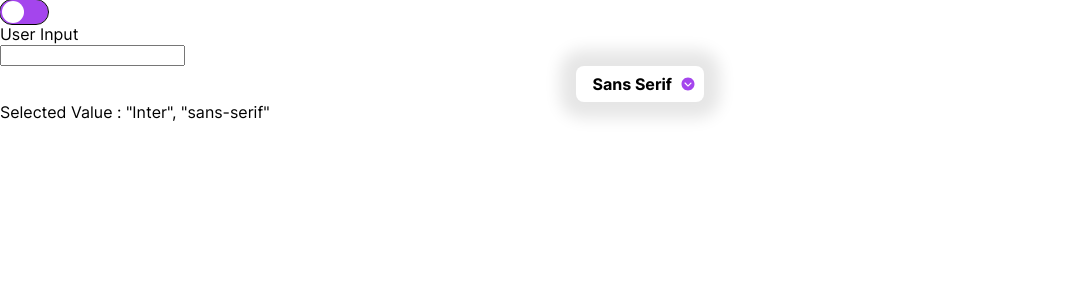
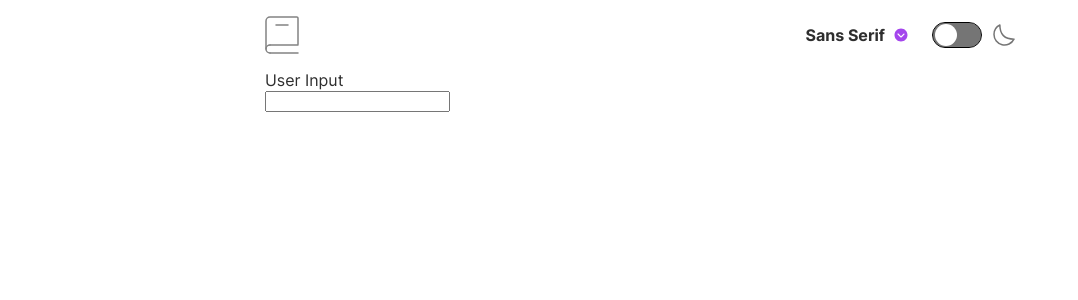
Before and after one commit to aulakhsahib/dictionary-webapp, a React (Vite) app: page / in a window 1280 px wide. Shown: the top 300 px of the page, without its empty margins (0-1078 px from the left). Built offline with nearby package versions, Linux system fonts and the light colour scheme.

Commit message:
added stylings for navbar

```diff
--- a/src/App.css
+++ b/src/App.css
@@ -0,0 +1,5 @@
+.main-wrapper-container {
+    width: 90%;
+    max-width: 750px;
+    margin: auto;
+}
--- a/src/App.jsx
+++ b/src/App.jsx
@@ -2,7 +2,6 @@ import { useState } from "react";
 import "./App.css";
 import Dictionary from "./components/Dictionary/Dictionary";
 import SearchBar from "./components/SearchBar/SearchBar";
-import FontDropdown from "./components/FontDropdown/FontDropdown";
 import Navbar from "./components/Navbar/Navbar";
 
 function App() {
@@ -15,7 +14,7 @@ function App() {
   };
 
   return (
-    <div>
+    <div className="main-wrapper-container">
       <Navbar />
       <p>User Input {userInput}</p>
       <SearchBar
@@ -24,7 +23,6 @@ function App() {
         submitHandler={onSubmitSearchBar}
       />
       {wordToSearch && <Dictionary wordToSearch={wordToSearch} />}
-      <FontDropdown />
     </div>
   );
 }
--- a/src/components/FontDropdown/FontDropdown.css
+++ b/src/components/FontDropdown/FontDropdown.css
@@ -7,7 +7,6 @@
   --header-border-radius: 0.5rem;
   width: 128px;
   border-radius: var(--header-border-radius);
-  margin: auto;
 }
 
 .dd-header {
@@ -18,7 +17,6 @@
   cursor: pointer;
   padding: var(--header-padding);
   border-radius: var(--header-border-radius);
-  box-shadow: 0px 0px 16px 16px hsla(0, 0%, 0%, 0.1);
   font-weight: 700;
 }
 
@@ -38,6 +36,9 @@
   right: 0;
   top: 4px;
   width: 120%;
+  background-color: var(--body-bg-color);
+  color: var(--body-text-color);
+  box-shadow: 0px 0px 8px 1px var(--toggle-bg-color);
 }
 
 .dd-label {
@@ -45,6 +46,9 @@
   cursor: pointer;
   background-color: white;
   font-weight: 700;
+  background-color: inherit;
+  color: inherit;
+  border-radius: var(--header-border-radius);
 }
 .dd-label:hover {
   color: var(--purple);
--- a/src/components/FontDropdown/FontDropdown.jsx
+++ b/src/components/FontDropdown/FontDropdown.jsx
@@ -2,7 +2,7 @@
 import "./FontDropdown.css";
 import { IoIosArrowDropdownCircle } from "react-icons/io";
 import { useState, useEffect, useRef, useMemo } from "react";
-export default function FontDropdown({ defaultLabel }) {
+export default function FontDropdown({ defaultLabel, className }) {
   const [isOpen, setIsOpen] = useState(false);
   const [selectedOption, setSelectedOption] = useState("");
 
@@ -57,8 +57,7 @@ export default function FontDropdown({ defaultLabel }) {
   }, [selectedOption]);
 
   return (
-    <>
-      <div className="dd-parent-container" ref={dropdownContainer}>
+    <div className={`dd-parent-container ${className}`} ref={dropdownContainer}>
       <div className="dd-header" onClick={headerClickHandler}>
         <p>{selectedOption.label || defaultLabel}</p>
         <IoIosArrowDropdownCircle className="dd-icon" />
@@ -76,7 +75,7 @@ export default function FontDropdown({ defaultLabel }) {
                     value: option.value,
                   })
                 }
-                  style={{fontFamily: option.value}}
+                style={{ fontFamily: option.value }}
               >
                 {option.label}
               </li>
@@ -85,8 +84,6 @@ export default function FontDropdown({ defaultLabel }) {
         )}
       </div>
     </div>
-      <p>Selected Value : {selectedOption.value}</p>
-    </>
   );
 }
 
--- a/src/components/Navbar/Navbar.css
+++ b/src/components/Navbar/Navbar.css
@@ -1,3 +1,4 @@
+/* Toggle Stylings Start */
 input[type="checkbox"].color-theme-toggle {
   visibility: hidden;
   position: fixed;
@@ -22,10 +23,13 @@ input[type="checkbox"].color-theme-toggle + label::before {
   content: "";
   width: var(--before-width);
   height: var(--before-height);
-  background-color: var(--purple);
+  background-color: var(--toggle-bg-color);
   border-radius: calc((3 / 4) * var(--before-width));
   padding: 0.2em;
   outline: 1px solid black;
+}
+input[type="checkbox"].color-theme-toggle + label:hover::before {
+  background-color: var(--purple);
 }
 
 input[type="checkbox"].color-theme-toggle + label::after {
@@ -42,3 +46,37 @@ input[type="checkbox"].color-theme-toggle + label::after {
 input[type="checkbox"]:checked.color-theme-toggle + label::after {
   transform: translateX(100%);
 }
+
+/* Toggle Stylings End */
+
+.navbar {
+  display: flex;
+  align-items: center;
+  margin-top: 1rem;
+  margin-bottom: 1rem;
+}
+
+.nav-fontdropdown {
+  margin-left: auto;
+  margin-right: 1rem;
+}
+
+.navbar-theme-toggle-container {
+  display: flex;
+  align-items: center;
+  column-gap: 0.75rem;
+}
+
+.moon-icon > path {
+  stroke: var(--toggle-bg-color);
+}
+.moon-icon:hover > path {
+  stroke: var(--purple);
+}
+
+@media only screen and (max-width: 500px) {
+  .nav-fontdropdown {
+    font-size: 0.875rem;
+  line-height: 1.215em;
+  }
+}
--- a/src/components/Navbar/Navbar.jsx
+++ b/src/components/Navbar/Navbar.jsx
@@ -1,7 +1,14 @@
 import "./Navbar.css";
+import logoImg from "../../assets/images/logo.svg";
+
+import FontDropdown from "../FontDropdown/FontDropdown.jsx";
+
 export default function Navbar() {
   return (
-    <div>
+    <nav className="navbar">
+      <img src={logoImg} alt="" />
+      <FontDropdown className="nav-fontdropdown"/>
+      <div className="toggle--icon-container">
         <div className="navbar-theme-toggle-container">
           <input
             type="checkbox"
@@ -10,7 +17,9 @@ export default function Navbar() {
             className="color-theme-toggle"
           />
           <label htmlFor="color-theme-toggle"></label>
+          <svg className="moon-icon" xmlns="http://www.w3.org/2000/svg" width="22" height="22" viewBox="0 0 22 22"><path fill="none" stroke="#838383" stroke-linecap="round" stroke-linejoin="round" stroke-width="1.5" d="M1 10.449a10.544 10.544 0 0 0 19.993 4.686C11.544 15.135 6.858 10.448 6.858 1A10.545 10.545 0 0 0 1 10.449Z"/></svg>
         </div>
       </div>
+    </nav>
   );
 }
--- a/src/index.css
+++ b/src/index.css
@@ -80,8 +80,38 @@ ol[class] {
   --red: hsl(0, 100%, 66%);
 
   --font-family: '"Inter", "sans-serif"';
+
+  /* Body Custom Properties */
+  --body-bg-color: var(--white);
+  --body-text-color: var(--grey-700);
+
+  /* Toggle Custom Properties */
+  --toggle-bg-color: var(--grey-300);
+
+  /* Font Size Custom Properties */
+  --font-300: 0.875rem;
+  --line-height-300: 1.215em;
+  --font-400: 1.125rem;
+  --line-height-400: 1.35em;
+  --font-500: 1.25rem;
+  --line-height-500: 1.2em;
+  --font-600: 1.5rem;
+  --line-height-600: 1.2em;
+  --font-700: 4rem;
+  --line-height-700: 1.2em;
+}
+
+:root:has(input.color-theme-toggle:checked) {
+  /* Body Custom Properties */
+  --body-bg-color: var(--black);
+  --body-text-color: var(--white);
+
+  /* Toggle Custom Properties */
+  --toggle-bg-color: var(--purple);
 }
 
 body {
   font-family: var(--font-family);
+  color: var(--body-text-color);
+  background-color: var(--body-bg-color);
 }
```
Lines whose indentation alone changed are shown as unchanged.
